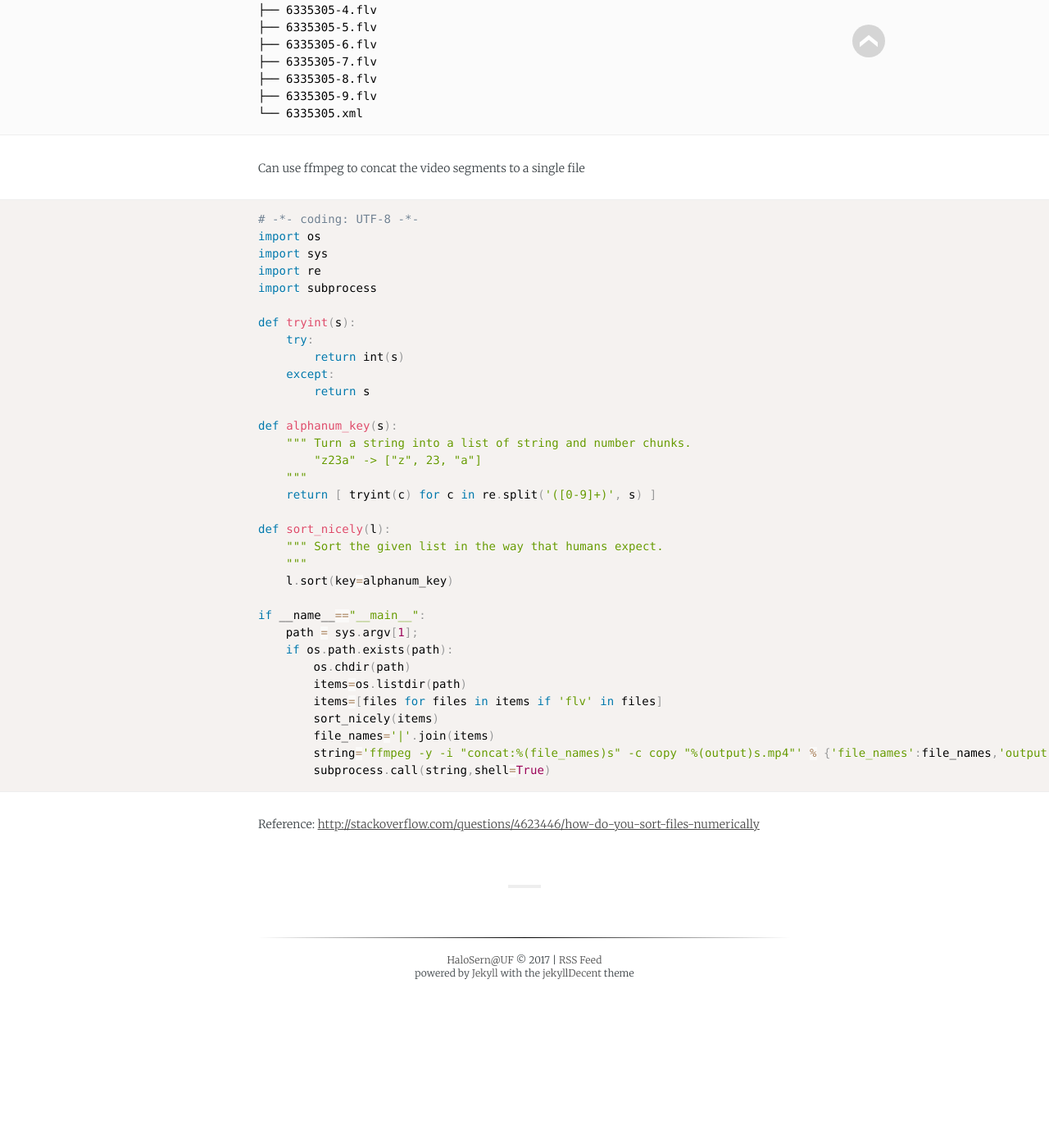
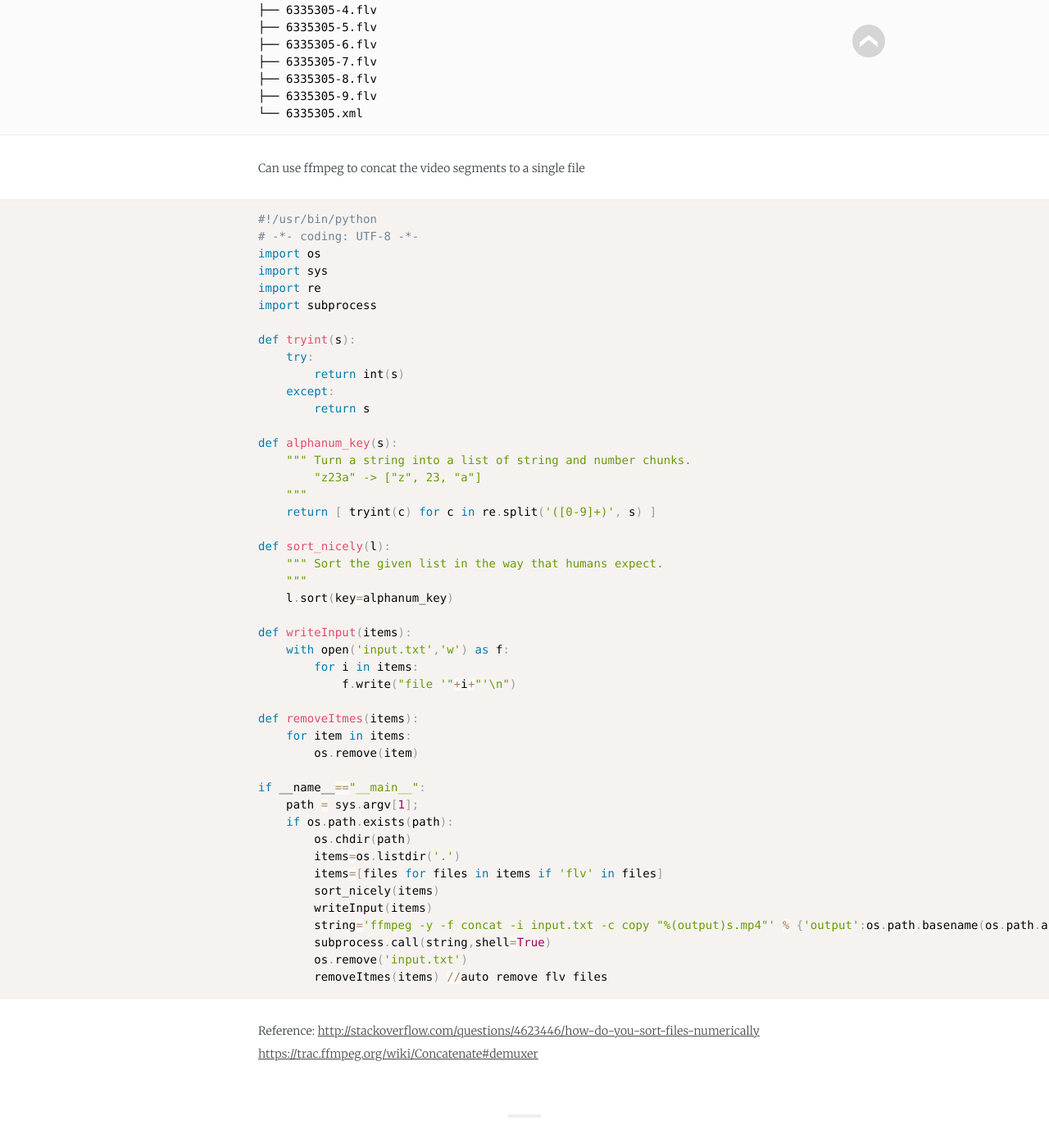
Before and after one commit to halosernuf/halosernuf.github.io, a Jekyll site: the page built from _posts/2017-03-14-concat-videos.md, in a window 1280 px wide and 1400 px high, scrolled down 952 px. Shown: the whole window at 82% size. Built offline with Jekyll 4.4.1, drawn with Linux system fonts in a browser that asks for light colours; some web fonts are replaced; before the commit the page ends 2167 px from its top, so only the background shows below that.

Commit message:
code fix

````diff
--- a/_posts/2017-03-14-concat-videos.md
+++ b/_posts/2017-03-14-concat-videos.md
@@ -36,6 +36,7 @@ File tree example:
 Can use ffmpeg to concat the video segments to a single file
 
 ``` Python
+#!/usr/bin/python
 # -*- coding: UTF-8 -*-
 import os
 import sys
@@ -59,15 +60,28 @@ def sort_nicely(l):
     """
     l.sort(key=alphanum_key)
 
+def writeInput(items):
+    with open('input.txt','w') as f:
+        for i in items:
+            f.write("file '"+i+"'\n")
+
+def removeItmes(items):
+    for item in items:
+        os.remove(item)
+
 if __name__=="__main__":
-	path = sys.argv[1];
-	if os.path.exists(path):
-		os.chdir(path)
-		items=os.listdir(path)
-		items=[files for files in items if 'flv' in files]
-		sort_nicely(items)
-		file_names='|'.join(items)
-		string='ffmpeg -y -i "concat:%(file_names)s" -c copy "%(output)s.mp4"' % {'file_names':file_names,'output':os.path.basename(os.path.normpath(path))}
-		subprocess.call(string,shell=True)
+    path = sys.argv[1];
+    if os.path.exists(path):
+        os.chdir(path)
+        items=os.listdir('.')
+        items=[files for files in items if 'flv' in files]
+        sort_nicely(items)
+        writeInput(items)
+        string='ffmpeg -y -f concat -i input.txt -c copy "%(output)s.mp4"' % {'output':os.path.basename(os.path.abspath(path))}
+        subprocess.call(string,shell=True)
+        os.remove('input.txt')
+        removeItmes(items) //auto remove flv files
 ```
-Reference: [http://stackoverflow.com/questions/4623446/how-do-you-sort-files-numerically](http://stackoverflow.com/questions/4623446/how-do-you-sort-files-numerically)
+Reference:
+[http://stackoverflow.com/questions/4623446/how-do-you-sort-files-numerically](http://stackoverflow.com/questions/4623446/how-do-you-sort-files-numerically)
+[https://trac.ffmpeg.org/wiki/Concatenate#demuxer](https://trac.ffmpeg.org/wiki/Concatenate#demuxer)
````
